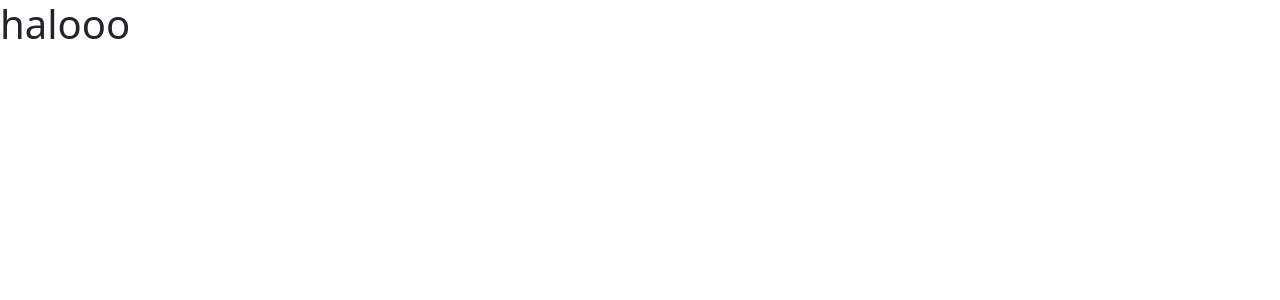
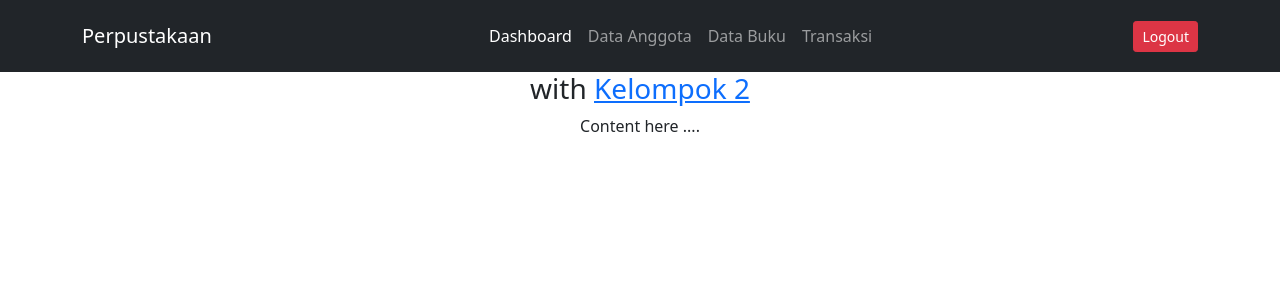
Before and after one commit to Ilhamsyah30/ti4b_kelompok-2, a PHP site: page / in a window 1280 px wide. Before the commit the part shown is almost empty. Shown: the top 300 px of the page. Run offline with PHP 8.4, Linux system fonts and the light colour scheme; the visitor is signed in with stand-in values (Sample User, id 1); some libraries are stand-ins or nearby versions.

Commit message:
navbar & logout

```diff
--- a/index.php
+++ b/index.php
@@ -55,14 +55,48 @@ $aksi = @$_GET['aksi'];
         }
         ?>
     </title>
-        <link rel="stylesheet" href="https://cdn.jsdelivr.net/npm/bootstrap-icons@1.4.1/font/bootstrap-icons.css">
     <link href="libs\bootstrap\css\bootstrap.min.css" rel="stylesheet" />
+    <link href="libs\bootstrap\css\bootstrap.min.css" rel="stylesheet" />
+    <link href="css\style.css" rel="stylesheet" />
+
+    <script src="libs\jquery.js"></script>
+    <script src="libs\bootstrap\js\bootstrap.min.js"></script>
+    <script src="libs\script.js"></script>
   </head>
   <body>
-        <h1>halooo</h1>
-        <script src="libs\jquery.js" crossorigin="anonymous"></script>
-        <script src="libs\bootstrap\js\bootstrap.min.js" crossorigin="anonymous"></script>
+    <nav class="navbar navbar-expand-lg navbar-dark bg-dark px-0 py-3">
+      <div class="container-xl">
+        <a class="navbar-brand" href="#">Perpustakaan</a>
+        <button class="navbar-toggler" type="button" data-bs-toggle="collapse" data-bs-target="#navbarCollapse" aria-controls="navbarCollapse" aria-expanded="false" aria-label="Toggle navigation">
+          <span class="navbar-toggler-icon"></span>
+        </button>
+        <div class="collapse navbar-collapse" id="navbarCollapse">
+          <div class="navbar-nav mx-lg-auto">
+            <a class="nav-item nav-link active" href="#" aria-current="page">Dashboard</a>
+            <a class="nav-item nav-link" href="#">Data Anggota</a>
+            <a class="nav-item nav-link" href="#">Data Buku</a>
+            <a class="nav-item nav-link" href="#">Transaksi</a>
+          </div>
 
+          <!-- <div class="navbar-nav ms-lg-4">
+            <a class="nav-item nav-link" href="#">Sign in</a>
+          </div> -->
+          <!-- Action -->
+          <div class="d-flex align-items-lg-center mt-3 mt-lg-0">
+            <a href="logout.php" class="btn btn-sm btn-danger w-full w-lg-auto">
+              Logout
+            </a>
+          </div>
+        </div>
+      </div>
+    </nav>
+
+    <div class="p-10 bg-surface-secondary">
+      <div class="mb-8 text-center">
+        <h3 class="mb-2">with <a href="https://github.com/webpixels/css" target="_blank">Kelompok 2</a></h3>
+        <p>Content here ....</p>
+      </div>
+    </div>
     <script src="https://cdn.datatables.net/1.10.20/js/jquery.dataTables.min.js" crossorigin="anonymous"></script>
     <script src="https://cdn.datatables.net/1.10.20/js/dataTables.bootstrap4.min.js" crossorigin="anonymous"></script>
     <script src="assets/demo/datatables-demo.js"></script>
--- a/login.php
+++ b/login.php
@@ -77,7 +77,7 @@ if(isset($_POST['login'])) {
                                     <label>Password<span class="text-danger">*</span></label>
                                     <div class="input-group">
                                       <div class="input-group-text"><i class="bi bi-lock-fill"></i></div>
-                                      <input type="text" id="password" name="password" class="form-control" placeholder="Enter Password" required>
+                                      <input type="password" id="password" name="password" class="form-control" placeholder="Enter Password" required>
                                     </div>
                                   </div>
 
```
Also changed, not shown: logout.php (added, +10 -0 lines), css/style.css (added), libs/script.js (added). Lines whose indentation alone changed are shown as unchanged.
